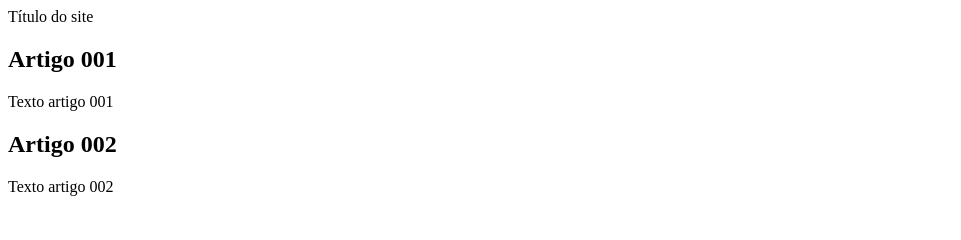
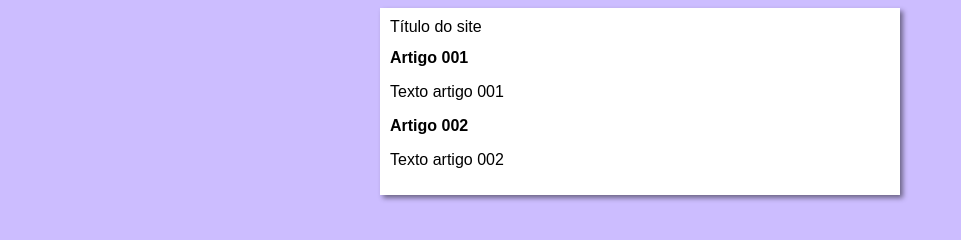
Before and after one commit to gustavo-fernandes/projeto-site, a plain HTML site: page index.html in a window 1280 px wide. Shown: the whole page, without its empty margins (0-961 px from the left). Drawn offline with Linux system fonts and the light colour scheme.

Commit message:
iniciei o design

```diff
--- /dev/null
+++ b/estilos/styles.css
@@ -0,0 +1,16 @@
+* {
+    font-family: Arial, Helvetica, sans-serif;
+    font-size: 16px;
+}
+
+body {
+    background-color: rgb(204, 189, 255);
+}
+
+main {
+    background-color: white;
+    width: 500px;
+    margin: 0 auto;
+    box-shadow: 3px 3px 5px rgba(0, 0, 0, 0.473);
+    padding: 10px;
+}
--- a/index.html
+++ b/index.html
@@ -6,6 +6,7 @@
     <meta http-equiv="X-UA-Compatible" content="IE=edge">
     <meta name="viewport" content="width=device-width, initial-scale=1.0">
     <title>Titulo do site</title>
+    <link rel="stylesheet" href="estilos/styles.css">
 </head>
 
 <body>
```
